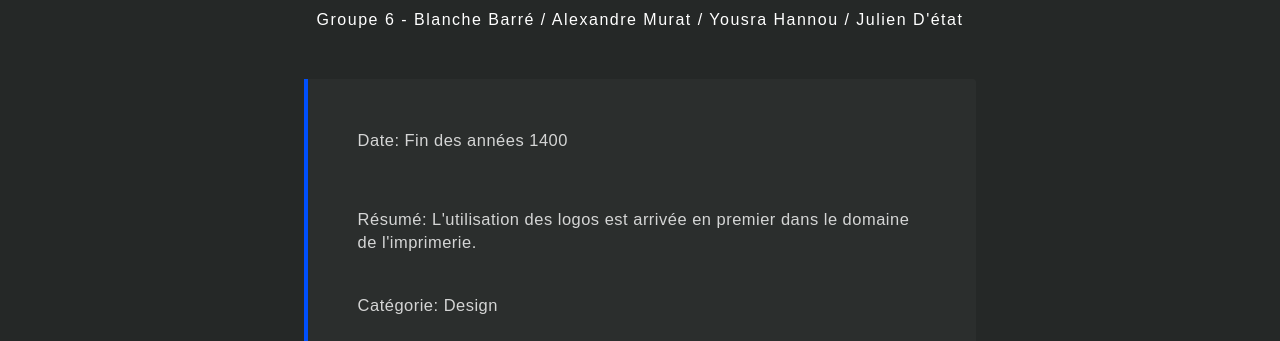
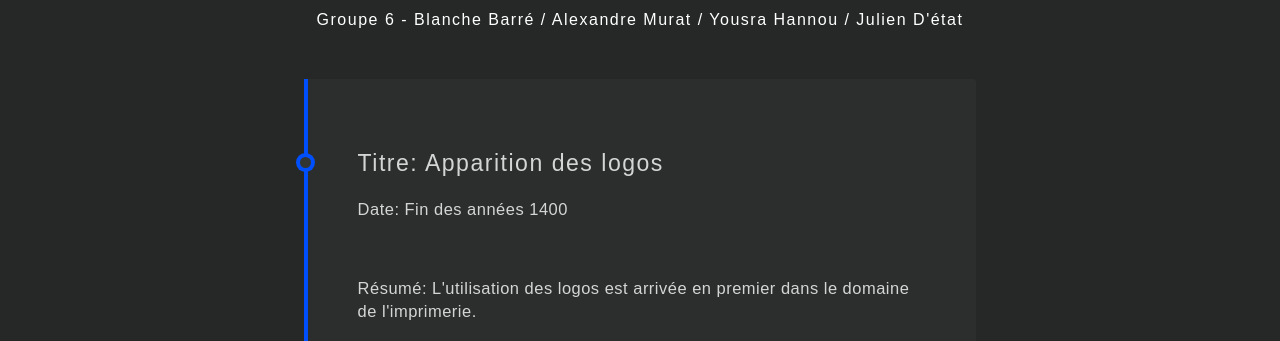
Before and after one commit to julien-detat/g6-culture-digitale, a plain HTML site: page index.html in a window 1280 px wide. Shown: the part 155-496 px from the top of the page. Drawn offline with Linux system fonts and the light colour scheme; a web font is replaced by a local one.

Commit message:
ajout des titres et style

```diff
--- a/script.js
+++ b/script.js
@@ -169,16 +169,15 @@
     var datesHTMLString = '<div id="timeline-content"><ul class="timeline">'+
       data.map(function(date){
         // Retourne les données sour forme de liste
-        return '<li class="event>'+
+        return '<li class="event">'+
                 '<h3>Titre:' + date.Titre + '</h3>' +
-                '<p><time class="event">Date:' + date.Date + '</time></p><br/>' +
+                '<p><time">Date:' + date.Date + '</time></p><br/>' +
                 '<p>Résumé:' + date.Résumé + '</p><br/>' +
                 'Catégorie:' + date.Catégorie + '<br/>' +
                 date.Lien + '<br/>' +
                 date.Image + '<br/>' +
                 '<br/>' +
-              '</li>' +
-              '<hr>';
+              '</li>';
       }).join('');
       + '</ul></div>';
 
--- a/style.css
+++ b/style.css
@@ -198,6 +198,8 @@ h2 {
 }
 
 
+
+
 hr {
   margin-bottom: 70px;
   height: 1px;
@@ -247,7 +249,7 @@ hr {
 }
 
 .timeline .event {
-  border-bottom: 1px dashed rgba(255, 255, 255, 0.1);
+  border-bottom: 1px solid #004ffc;
   padding-bottom: 25px;
   margin-bottom: 50px;
   position: relative;
```
